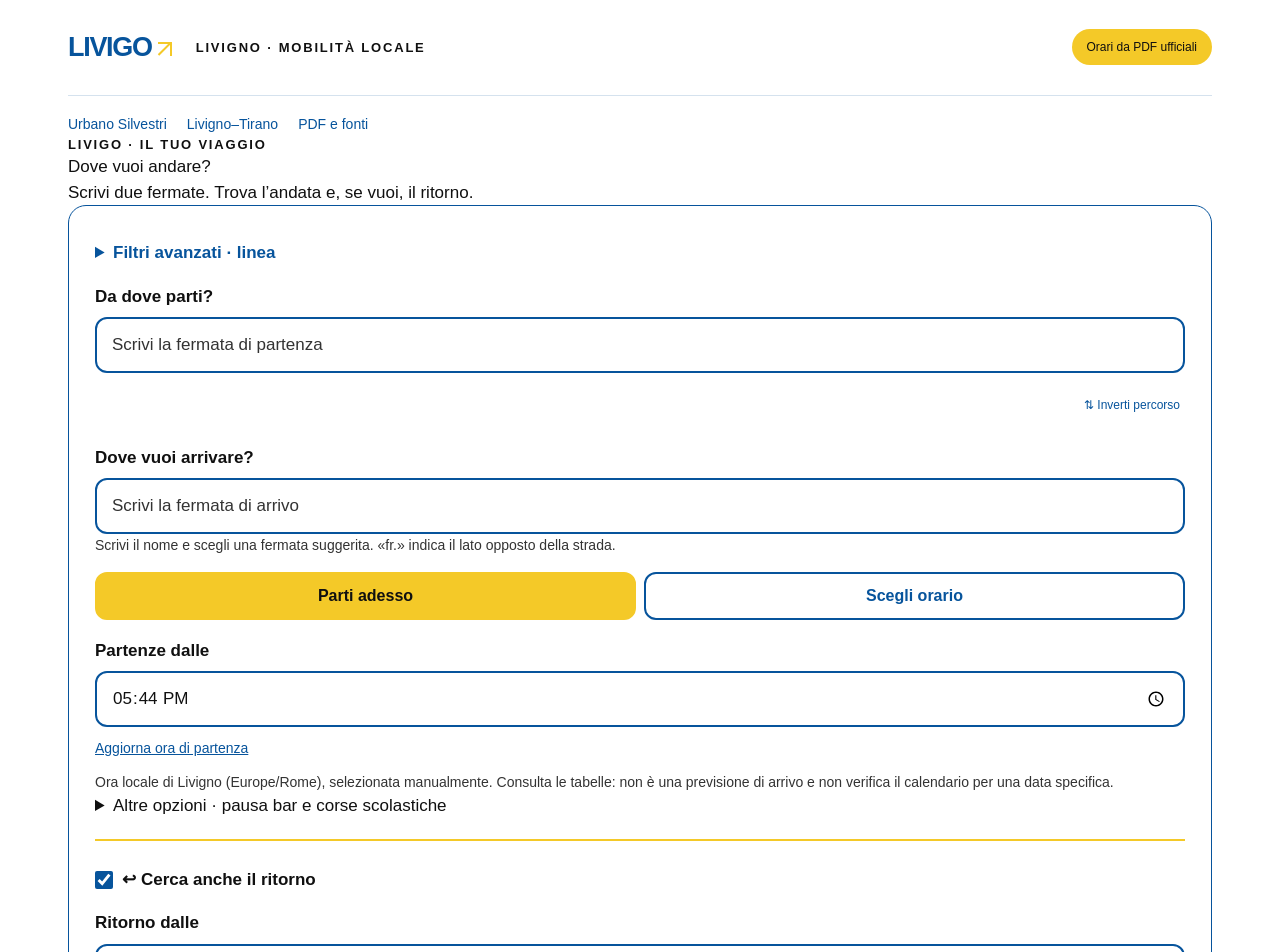
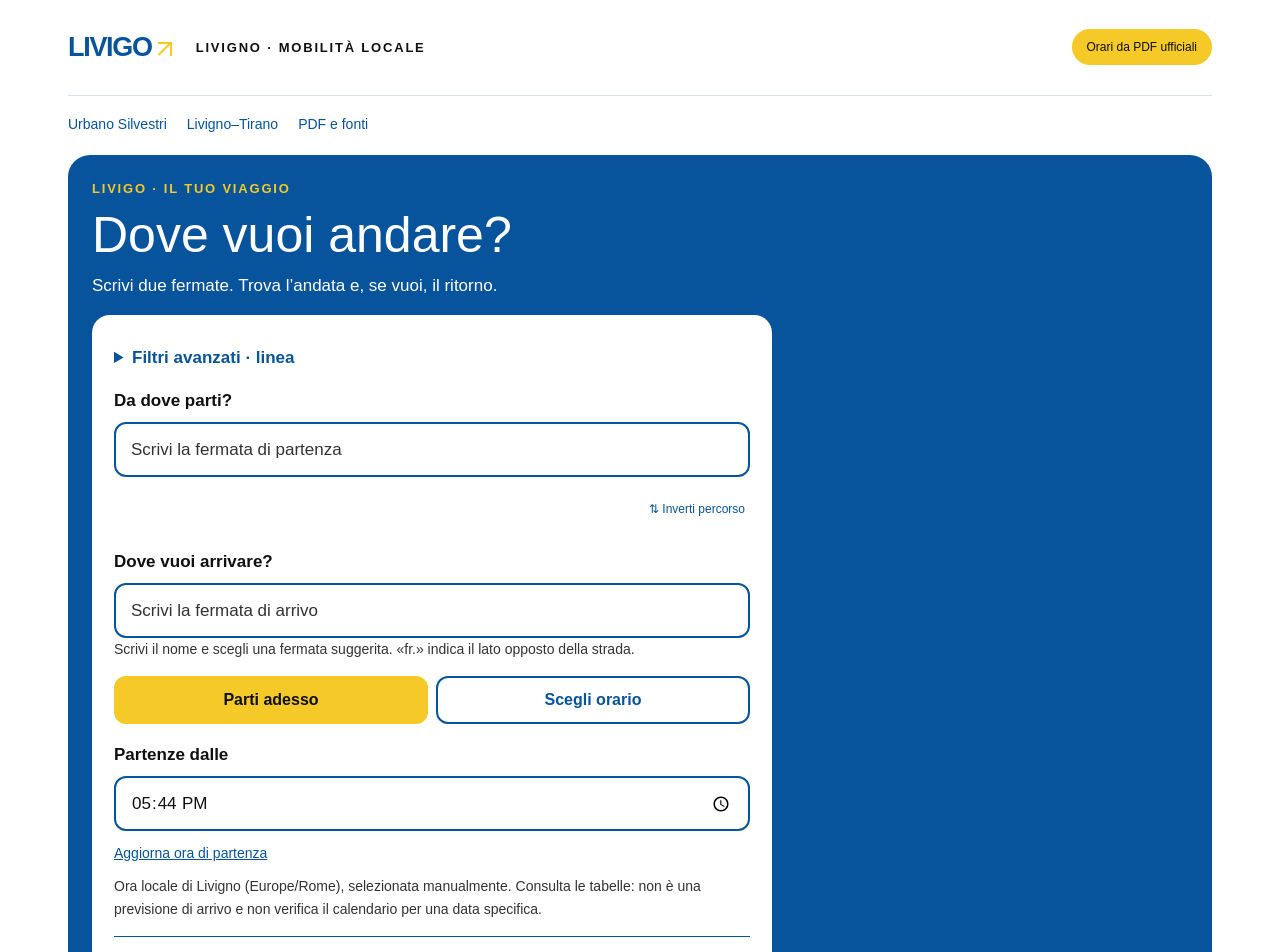
Before and after one commit to defrancescoantonio82-arch/livigo, a Next.js app: page / in a window 1280 px wide. Shown: the top 952 px of the page. Built offline with nearby package versions, Linux system fonts and the light colour scheme.

Commit message:
Style first-screen blue and yellow airport-like search and white form

```diff
--- a/src/app/globals.css
+++ b/src/app/globals.css
@@ -547,3 +547,18 @@ input:focus-visible,button:focus-visible,select:focus-visible { outline:3px soli
 .discover-collapsed { margin-bottom:10px; }
 footer { border-top:3px solid #f4c928; }
 @media(max-width:760px){.planner {padding:20px 16px}.columns {gap:16px}.hero {padding:20px 0}.hero h1 {font-size:36px}.times {flex-wrap:wrap}}
+
+/* Primary airport-style search is the first screen */
+.journey-first { background:#07549c;color:#ffffff;border-radius:22px;padding:24px;margin:20px 0 24px; }
+.journey-first-head h1 {font-size:clamp(32px,6vw,50px);line-height:1.1;margin:10px 0;}
+.journey-first-head p {font-size:17px;color:#ffffff;margin-bottom:16px;}
+.journey-first-head .eyebrow {color:#f4c928;}
+.first-planner {max-width:680px;color:#101010;background:#ffffff;border:0;padding:22px;}
+.first-planner .advanced-filters {order:10;}
+.first-planner input[type=search] {background:#ffffff;border:2px solid #07549c;}
+.first-planner .return-planner {background:#ffffff;border:2px solid #f4c928;border-radius:12px;padding:12px;margin:16px 0;}
+.first-planner .planner-extras {border-top:1px solid #07549c;margin-top:16px;padding-top:10px;}
+.first-planner .planner-extras summary {color:#07549c;font-weight:700;cursor:pointer;}
+.find-bus {display:block;text-align:center;text-decoration:none;background:#f4c928;color:#101010;border-radius:12px;padding:17px 10px;font-size:19px;font-weight:900;margin-top:16px;}
+.find-bus:focus-visible {outline:3px solid #07549c;}
+@media(max-width:760px){.journey-first {margin:12px -10px 20px;padding:18px 12px;border-radius:18px;}.first-planner {padding:16px 12px;}.journey-first-head h1 {font-size:34px;}.journey-first-head p {font-size:16px;}}
```
